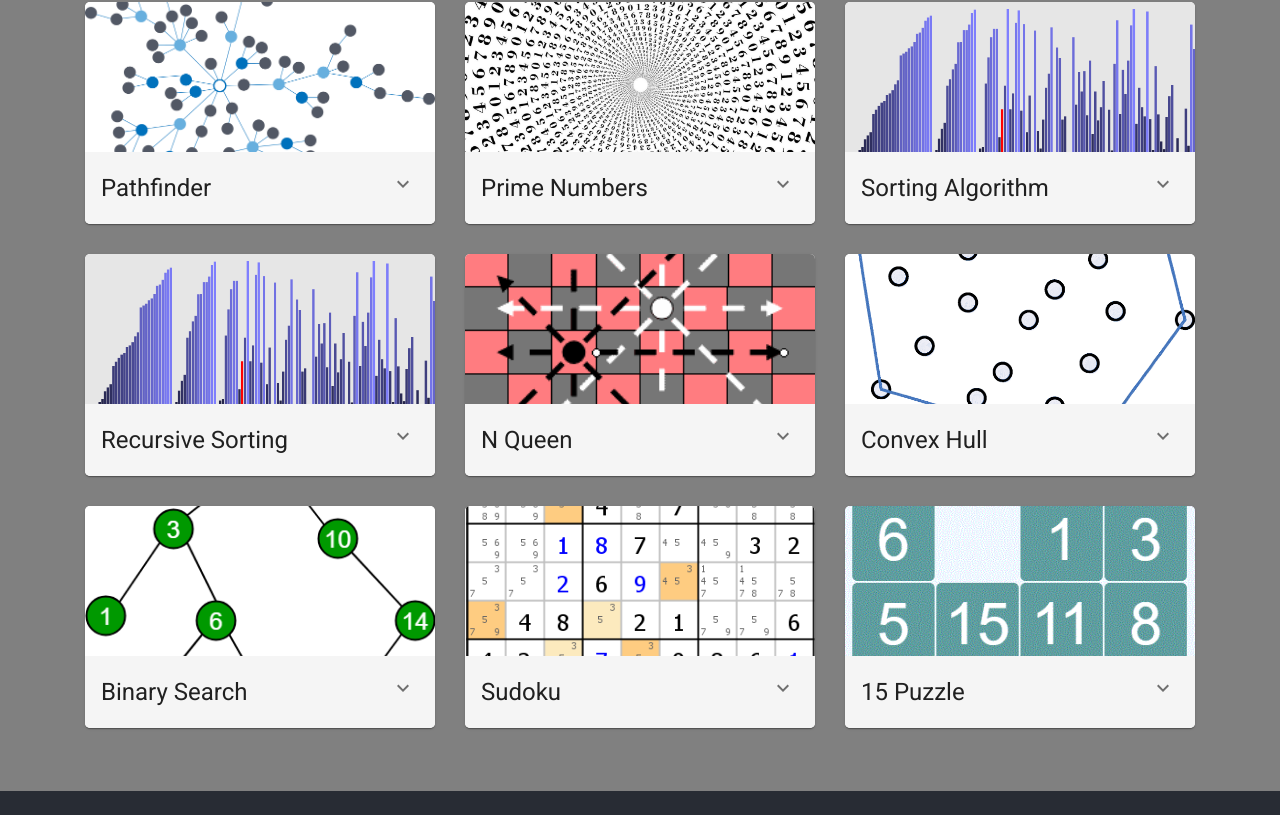
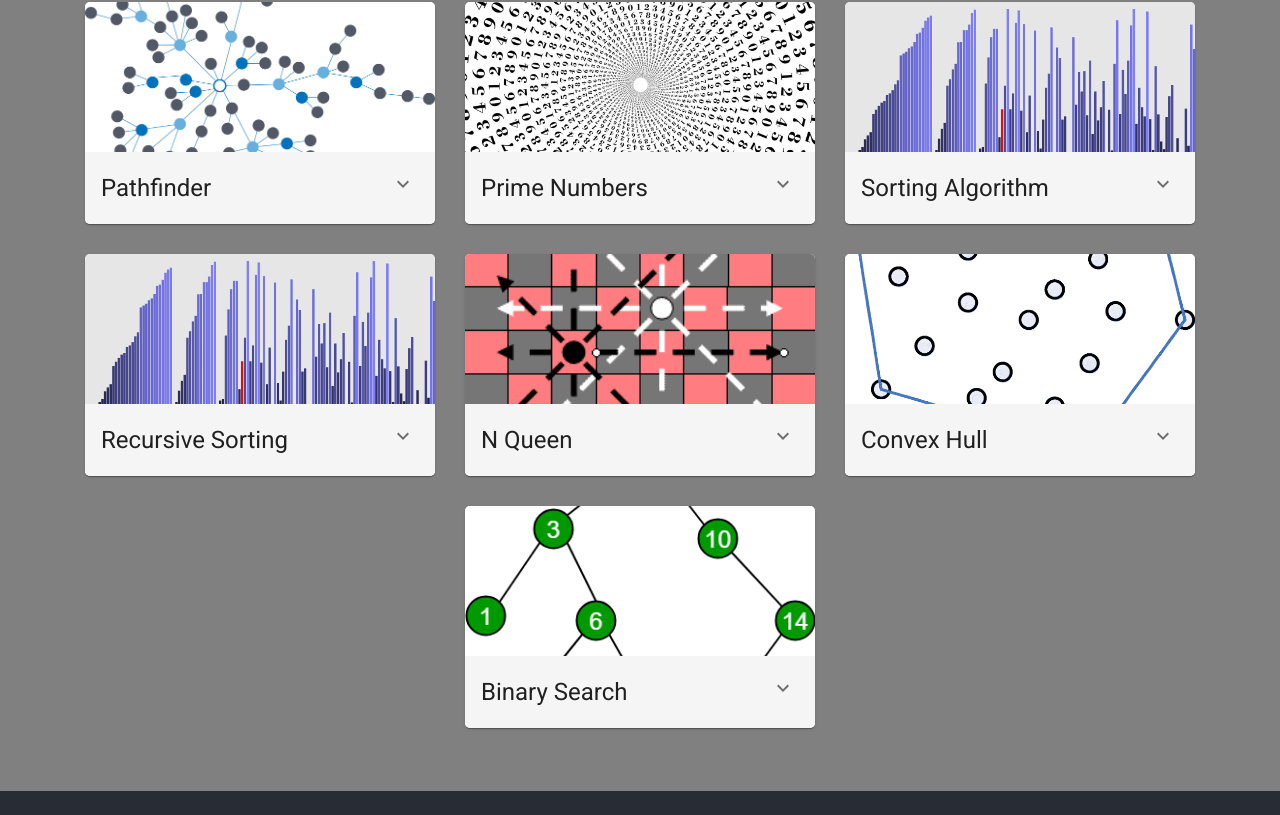
Before and after one commit to mdsalman991/AlgorithmVisualizer, a React (Create React App) app: page /#/ in a window 1280 px wide. Shown: the part 434-1249 px from the top of the page. Built offline with nearby package versions, Linux system fonts and the light colour scheme.

Commit message:
Update cardDetails.js

```diff
--- a/src/homeComponents/cardDetails.js
+++ b/src/homeComponents/cardDetails.js
@@ -57,21 +57,7 @@ export function getDetails(){
            route:"/binarysearch",
            img:binSearch
        },
-       {
-           id:6,
-           title:"Sudoku",
-           description:"Coming soon...",
-           route:"/",
-           img:sudoku
-       },
 
-       {
-           id:8,
-           title:"15 Puzzle",
-           description:"Coming soon...",
-           route:"/",
-           img:puzzle
-       }
 
    ]
 }
```
